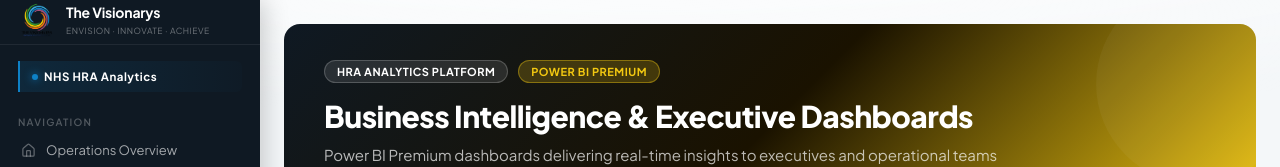
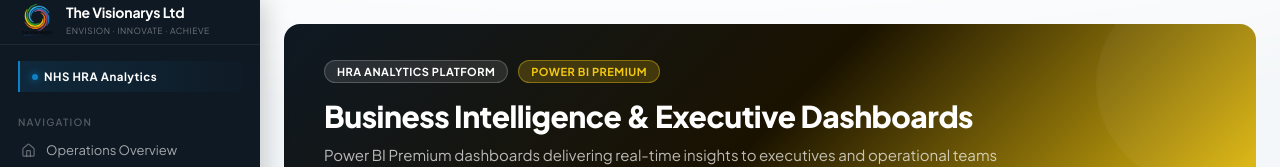
Before and after one commit to GuduruUmesh95/nhs_dashboard, a Next.js app: page /hra/bi-dashboards in a window 1280 px wide. Shown: the top 167 px of the page. Built offline with nearby package versions, Linux system fonts and the light colour scheme.

Commit message:
Update company name to The Visionarys Ltd

```diff
--- a/src/components/Sidebar.tsx
+++ b/src/components/Sidebar.tsx
@@ -72,7 +72,7 @@ export default function Sidebar() {
           priority
         />
         <div className="sidebar-logo-text-wrapper">
-          <div className="sidebar-logo-text">The Visionarys</div>
+          <div className="sidebar-logo-text">The Visionarys Ltd</div>
           <div style={{ fontSize: 8.5, color: 'rgba(255,255,255,0.4)', marginTop: 4, letterSpacing: '0.5px', textTransform: 'uppercase' }}>
             Envision · Innovate · Achieve
           </div>
```
